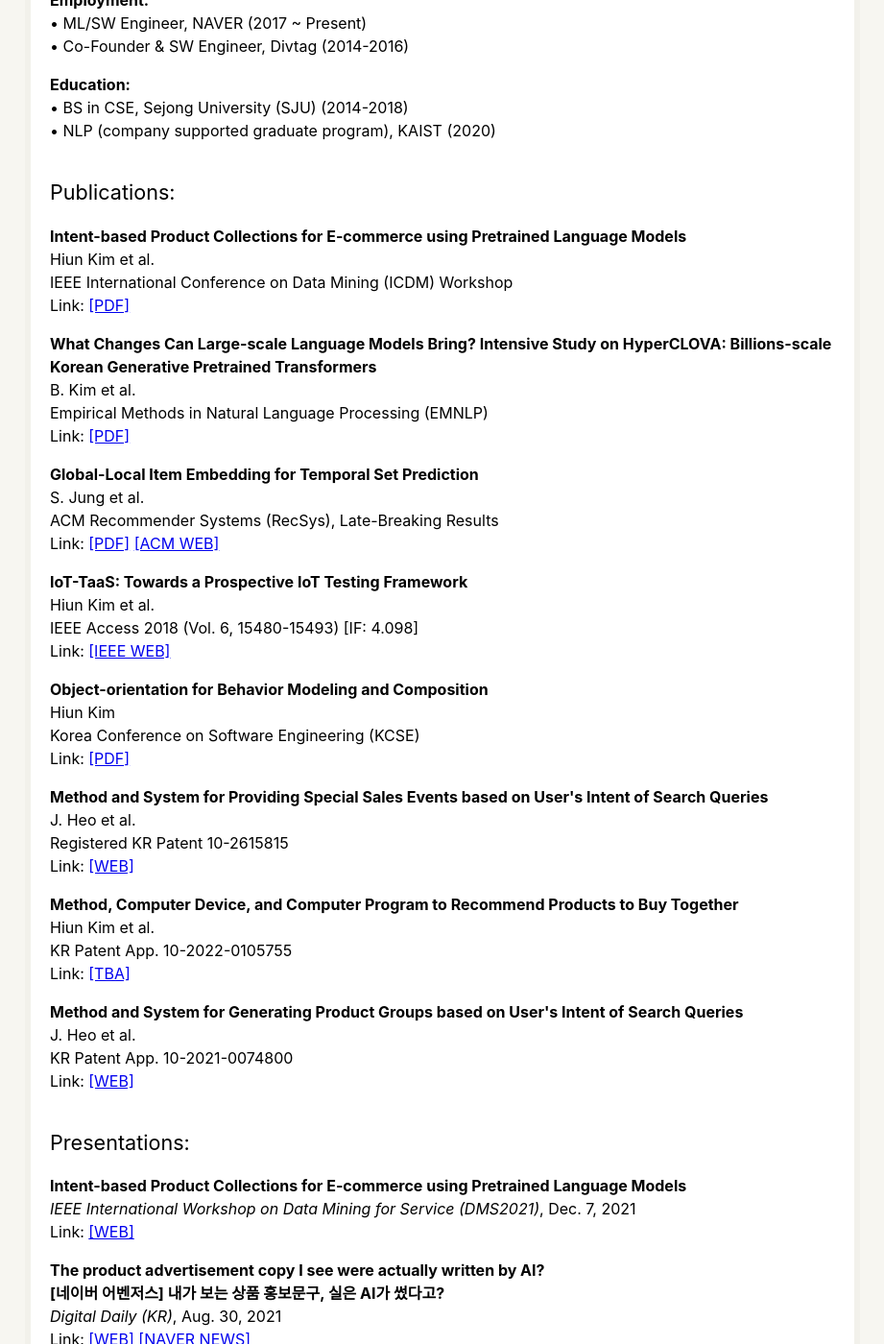
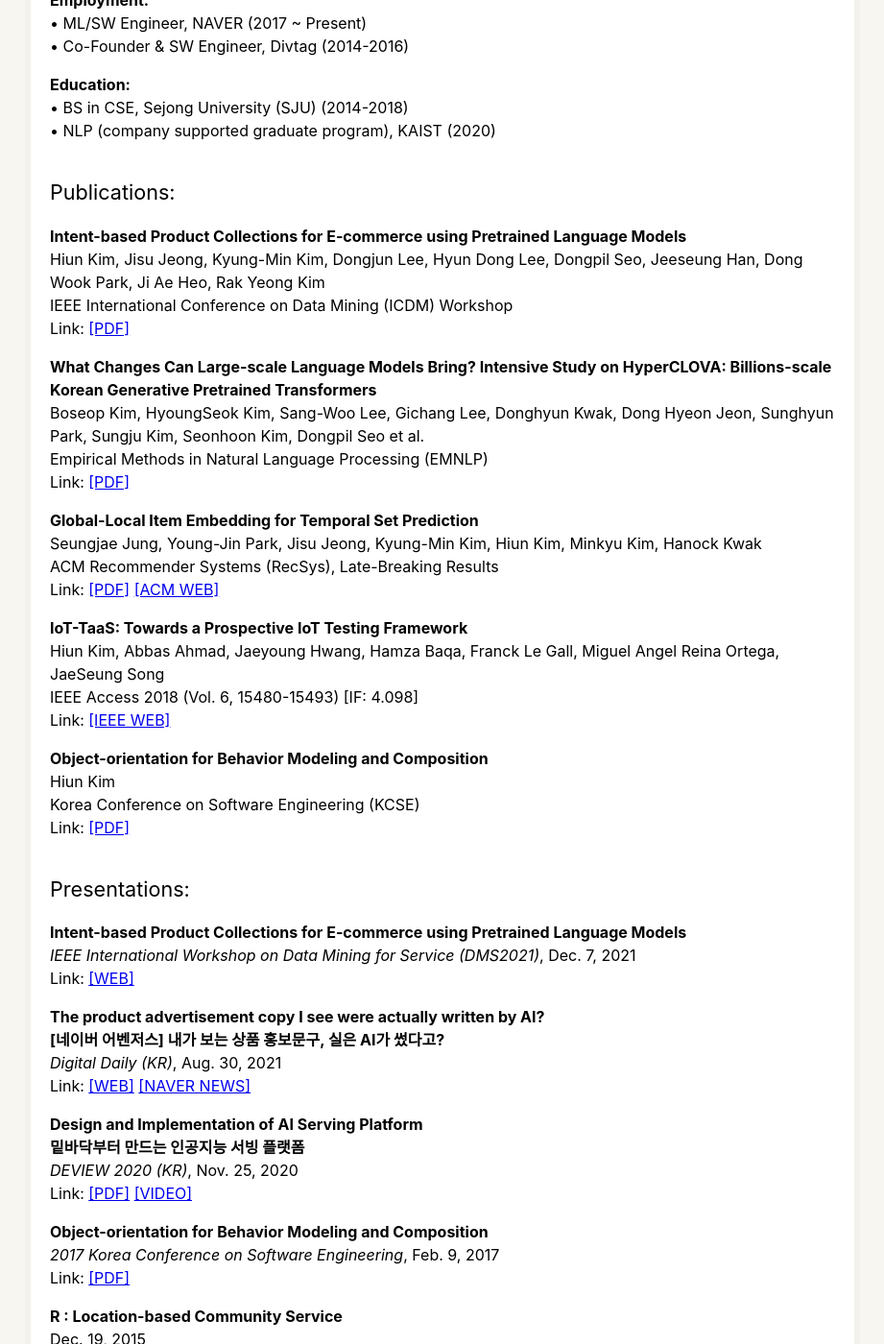
Before and after one commit to hiun/hiun.github.io, a Jekyll site: the page built from index.md, in a window 1280 px wide and 1400 px high, scrolled down 330 px. Shown: the whole window at 96% size, without its empty margins (179-1100 px from the left). Built offline with Jekyll 4.4.1, drawn with Linux system fonts in a browser that asks for light colours.

Commit message:
Update papers.json

```diff
--- a/_data/papers.json
+++ b/_data/papers.json
@@ -1,28 +1,28 @@
 [
   {
     "subject": "Intent-based Product Collections for E-commerce using Pretrained Language Models",
-    "authors": "Hiun Kim et al.",
+    "authors": "Hiun Kim, Jisu Jeong, Kyung-Min Kim, Dongjun Lee, Hyun Dong Lee, Dongpil Seo, Jeeseung Han, Dong Wook Park, Ji Ae Heo, Rak Yeong Kim",
     "venue": "IEEE International Conference on Data Mining (ICDM) Workshop",
     "date": "2021",
     "link": "<a href=\"https://arxiv.org/abs/2110.08241\">[PDF]</a>"
   },
   {
     "subject": "What Changes Can Large-scale Language Models Bring? Intensive Study on HyperCLOVA: Billions-scale Korean Generative Pretrained Transformers",
-    "authors": "B. Kim et al.",
+    "authors": "Boseop Kim, HyoungSeok Kim, Sang-Woo Lee, Gichang Lee, Donghyun Kwak, Dong Hyeon Jeon, Sunghyun Park, Sungju Kim, Seonhoon Kim, Dongpil Seo et al.",
     "venue": "Empirical Methods in Natural Language Processing (EMNLP)",
     "date": "2021",
     "link": "<a href=\"https://arxiv.org/abs/2109.04650\">[PDF]</a>"
   },
   {
     "subject": "Global-Local Item Embedding for Temporal Set Prediction",
-    "authors": "S. Jung et al.",
+    "authors": "Seungjae Jung, Young-Jin Park, Jisu Jeong, Kyung-Min Kim, Hiun Kim, Minkyu Kim, Hanock Kwak",
     "venue": "ACM Recommender Systems (RecSys), Late-Breaking Results",
     "date": "2021",
     "link": "<a href=\"https://arxiv.org/abs/2109.02074\">[PDF]</a> <a href=\"https://dl.acm.org/doi/10.1145/3460231.3478844\">[ACM WEB]</a>"
   },
   {
     "subject": "IoT-TaaS: Towards a Prospective IoT Testing Framework",
-    "authors": "Hiun Kim et al.",
+    "authors": "Hiun Kim, Abbas Ahmad, Jaeyoung Hwang, Hamza Baqa, Franck Le Gall, Miguel Angel Reina Ortega, JaeSeung Song",
     "venue": "IEEE Access 2018 (Vol. 6, 15480-15493) [IF: 4.098]",
     "date": "2018",
     "link": "<a href=\"https://ieeexplore.ieee.org/abstract/document/8281514\">[IEEE WEB]</a>"
@@ -33,26 +33,5 @@
     "venue": "Korea Conference on Software Engineering (KCSE)",
     "date": "2017",
     "link": "<a href=\"/pubs/oo.pdf\">[PDF]</a>"
-  },
-  {
-    "subject": "Method and System for Providing Special Sales Events based on User's Intent of Search Queries",
-    "authors": "J. Heo et al.",
-    "venue": "Registered KR Patent 10-2615815",
-    "date": "2023",
-    "link": "<a href=\"https://doi.org/10.8080/1020210072956\">[WEB]</a>"
-  },
-  {
-    "subject": "Method, Computer Device, and Computer Program to Recommend Products to Buy Together",
-    "authors": "Hiun Kim et al.",
-    "venue": "KR Patent App. 10-2022-0105755",
-    "date": "2022",
-    "link": "<a href=\"#\">[TBA]</a>"
-  },
-  {
-    "subject": "Method and System for Generating Product Groups based on User's Intent of Search Queries",
-    "authors": "J. Heo et al.",
-    "venue": "KR Patent App. 10-2021-0074800",
-    "date": "2021",
-    "link": "<a href=\"https://doi.org/10.8080/1020210074800\">[WEB]</a>"
   }
 ]
```
